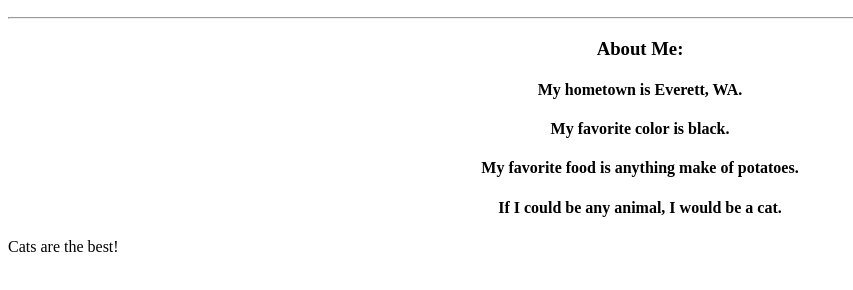
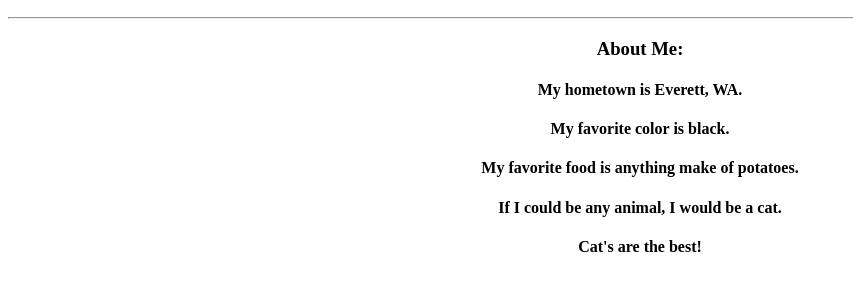
Before and after one commit to solo-77/my-profile, a plain HTML site: page index.html in a window 1280 px wide. Shown: the part 110-400 px from the top of the page, without its empty margins (0-853 px from the left). Drawn offline with Linux system fonts and the light colour scheme.

Commit message:
changing the placeholder text

```diff
--- a/index.html
+++ b/index.html
@@ -15,7 +15,7 @@
 					<h4>My favorite color is black.</h4>
 					<h4>My favorite food is anything make of potatoes.</h4>
 					<h4>If I could be any animal, I would be a cat.</h4>
+                    <h4>Cat's  are the best!</h4>
 			</div>
 		  </body>
 		</html>
-        <p>Cats are the best!</p>
```
